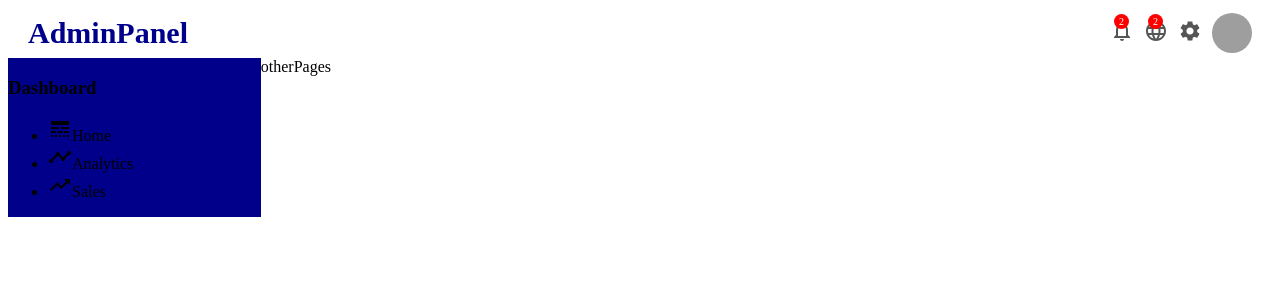
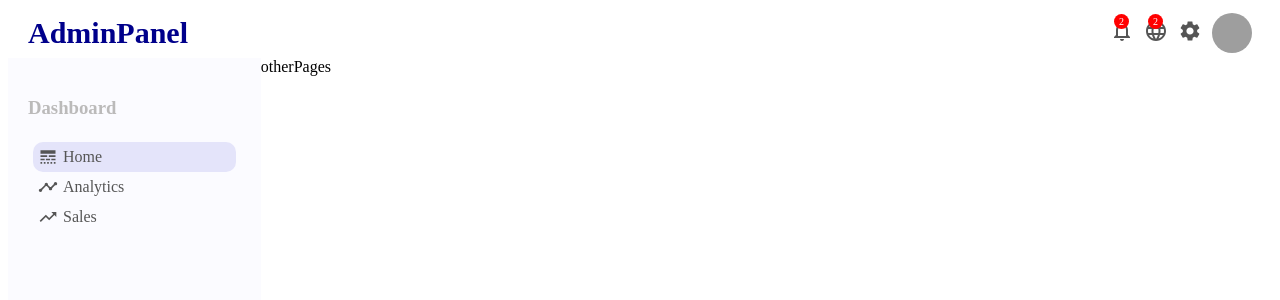
Before and after one commit to ishanEPR/UI_Design, a React (Create React App) app in the folder AdminPanel_ReactJS/admin_panel/: page / in a window 1280 px wide. Shown: the top 300 px of the page. Built offline with nearby package versions, Linux system fonts and the light colour scheme; grey boxes are pictures that could not be loaded.

Commit message:
add menu items

```diff
--- a/AdminPanel_ReactJS/admin_panel/src/components/sidebar/Sidebar.jsx
+++ b/AdminPanel_ReactJS/admin_panel/src/components/sidebar/Sidebar.jsx
@@ -9,16 +9,16 @@
                 <div className="sidebarMenu">
                     <h3 className="sidebarTitle">Dashboard</h3>
                     <ul className="sidebarList">
-                        <li className="sidebarListItem">
-                            <LineStyle/>
+                        <li className="sidebarListItem active">
+                            <LineStyle className="sidebarIcon"/>
                             Home
                         </li>
                         <li className="sidebarListItem">
-                            <Timeline/>
+                            <Timeline className="sidebarIcon"/>
                             Analytics
                         </li>
                         <li className="sidebarListItem">
-                            <TrendingUp/>
+                            <TrendingUp className="sidebarIcon"/>
                             Sales
                         </li>
                     </ul>
@@ -27,6 +27,8 @@
 
             </div>
 
+
+
         </div>
     )
 }
--- a/AdminPanel_ReactJS/admin_panel/src/components/sidebar/sidebar.css
+++ b/AdminPanel_ReactJS/admin_panel/src/components/sidebar/sidebar.css
@@ -1,5 +1,44 @@
 .sidebar{
     flex: 1;
-    background-color: darkblue;
-    height: calc(100vh-50px);
+    height: calc(100vh - 50px);
+    background-color: rgb(251, 251, 255);
+
+    position: sticky;
+    top: 50px;
+
 }
+.sidebarWrapper{
+    padding: 20px;
+    color: #555;
+
+}
+.sidebarMenu{
+    margin-bottom: 10px;
+}
+.sidebarTitle{
+    font-style: 13px;
+    color: rgb(187, 186, 186);
+
+}
+
+.sidebarList{
+    list-style: none;
+    padding: 5px;
+}
+.sidebarListItem{
+
+    padding: 5px;
+    cursor: pointer;
+    display: flex;
+    align-items: center;
+    border-radius: 10px;
+}
+.sidebarListItem.active,
+.sidebarListItem.hover{
+    background-color:rgb(228,228,250);
+}
+
+.sidebarIcon{
+    margin-right: 5px;
+    font-size: 20px !important;
+}
```
